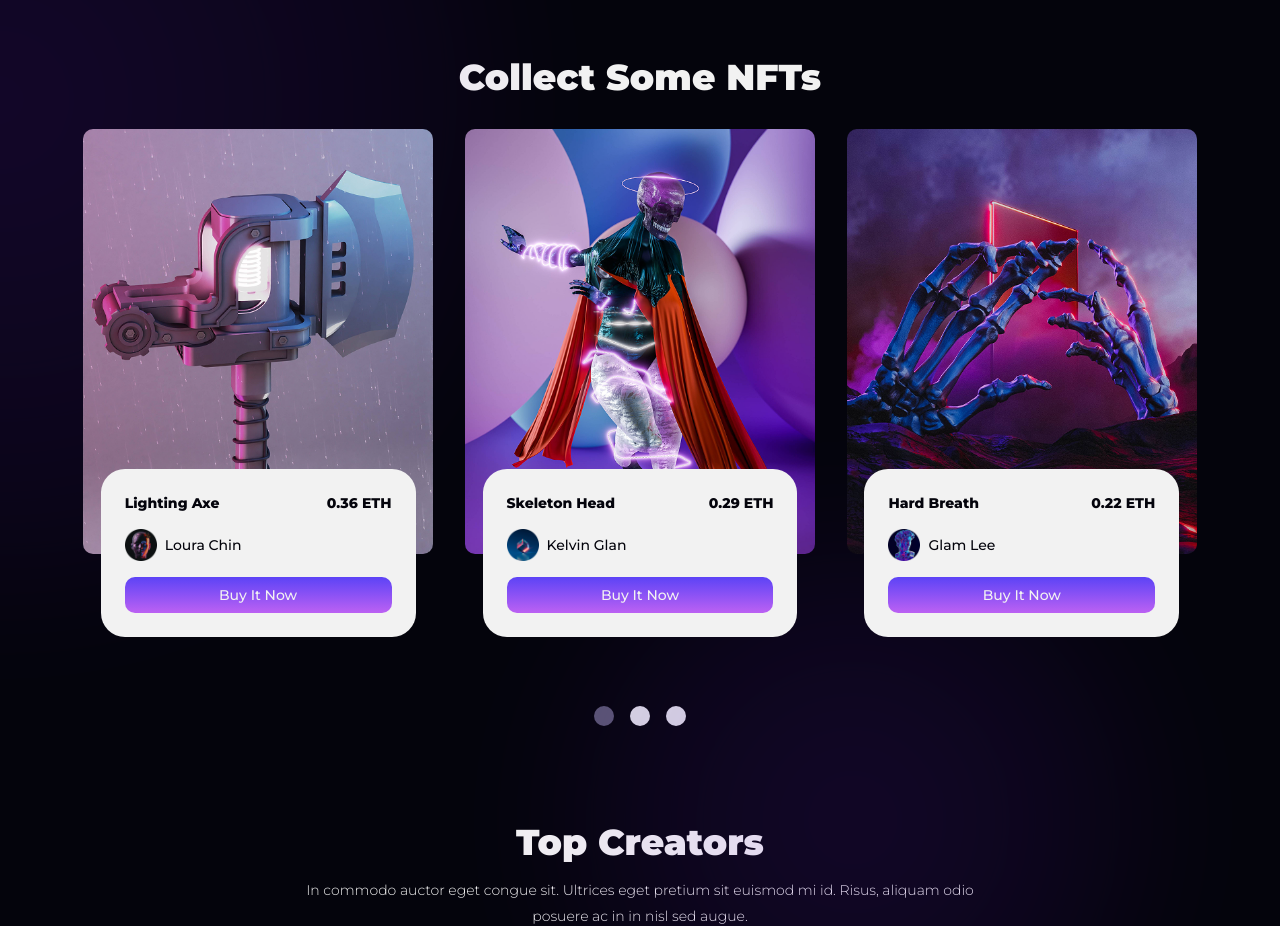
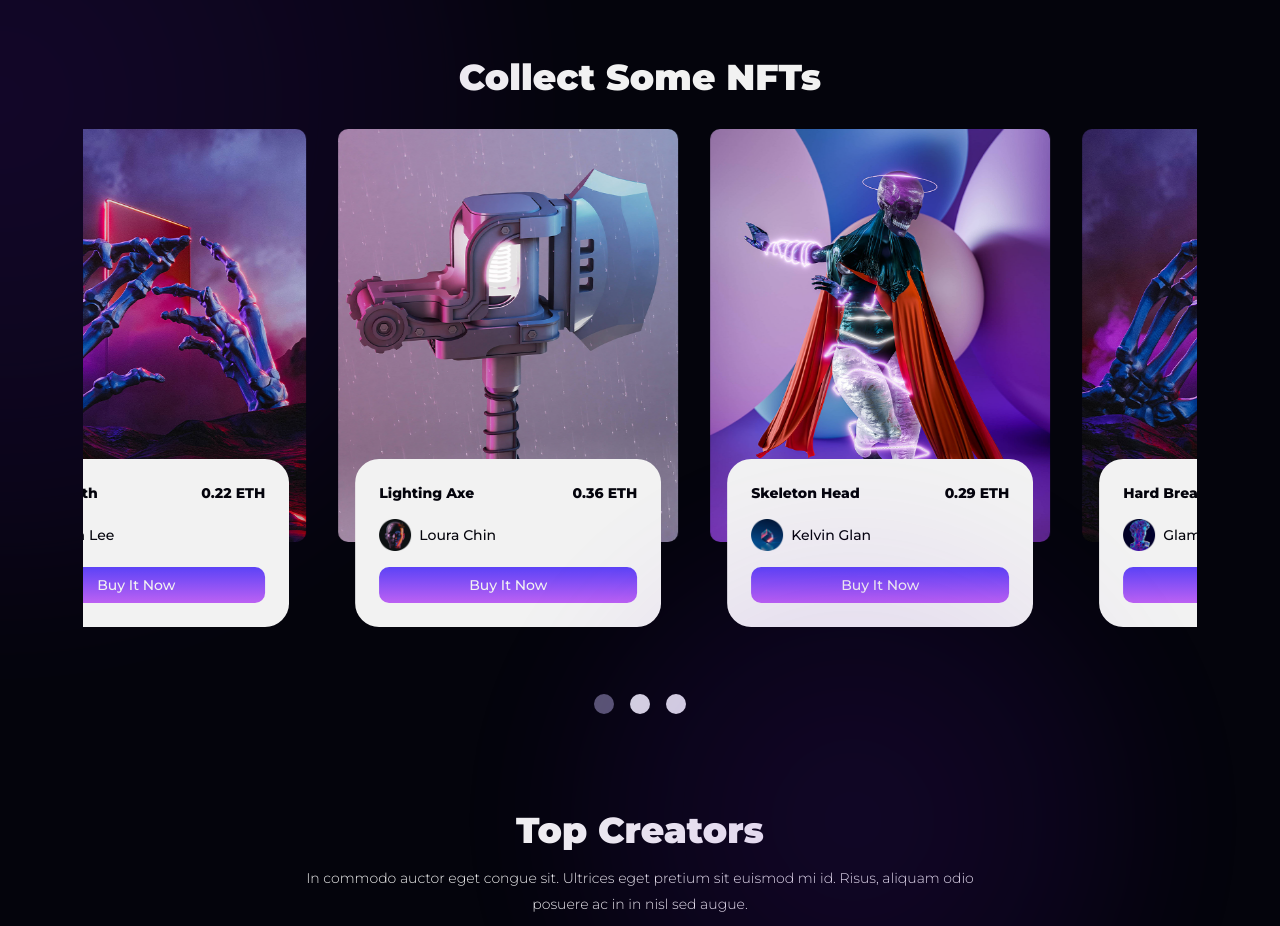
Before and after one commit to codimaniac/NextGen-NFT-Marketplace, a React (Vite) app: page / in a window 1280 px wide. Shown: the part 780-1706 px from the top of the page. Built offline with nearby package versions, Linux system fonts and the light colour scheme.

Commit message:
Added animation to NFTs card

```diff
--- a/src/components/navbar/NavBar.jsx
+++ b/src/components/navbar/NavBar.jsx
@@ -7,7 +7,7 @@ import { Link } from 'react-router-dom'
 const Menu = ({toggle}) => {
   return (
     <>
-      <li><a href="#home" className="no-underline hover:text-[var(--secondary-color)]" onClick={toggle}>Home</a></li>
+      <li><Link to="/" className="no-underline hover:text-[var(--secondary-color)]" onClick={toggle}>Home</Link></li>
       <li><a href="#marketplace" className="no-underline hover:text-[var(--secondary-color)]" onClick={toggle}>Marketplace</a></li>
       <li><a href="#artist" className="no-underline hover:text-[var(--secondary-color)]" onClick={toggle}>Artist</a></li>
       <li><a href="#community" className="no-underline hover:text-[var(--secondary-color)]" onClick={toggle}>Community</a></li>
--- a/src/components/nfts-card/NFTsCard.jsx
+++ b/src/components/nfts-card/NFTsCard.jsx
@@ -2,7 +2,7 @@ import Button from "../button/Button"
 
 const NFTsCard = ({nft, name, price, creator, creator_pfp}) => {
   return (
-    <div className="relative flex flex-1 items-center text-[var(--primary-color)] lg:text-sm">
+    <div className="relative flex w-[340px] items-center text-[var(--primary-color)] lg:text-sm">
         <img src={nft} alt={name} className="rounded-[10px]"/>
         <div className="absolute z-50 top-4/5 left-1/20 w-9/10 flex flex-col gap-4 bg-[var(--light-color)] p-6 rounded-3xl">
             <div className="flex justify-between font-extrabold">
--- a/src/components/stat-card/StatCard.jsx
+++ b/src/components/stat-card/StatCard.jsx
@@ -1,8 +1,8 @@
 const StatCard = ({stat, value}) => {
   return (
-    <div className="flex flex-col gap-4 items-center justify-center rounded-[10px] bg-[#16192a] border-2 border-[#2e3150] w-80 h-auto p-12 lg:p-8 lg:w-55 lg:text-[13px] xl:w-65 xl:text-sm">
+    <div className="flex flex-col flex-1 gap-4 items-center justify-center rounded-[10px] bg-[#16192a] border-2 border-[#2e3150] w-80 h-auto p-12 md:p-8 lg:w-55 lg:text-[13px] xl:w-65 xl:text-sm">
         <h2 className="text-5xl font-black lg:text-7xl gradient-text">{value}</h2>
-        <p className="font-bold text-xl">{stat}</p>
+        <p className="font-bold text-xl md:text-lg">{stat}</p>
     </div>
   )
 }
--- a/src/containers/collect-nft/CollectNFTs.jsx
+++ b/src/containers/collect-nft/CollectNFTs.jsx
@@ -5,7 +5,8 @@ const CollectNFTs = () => {
   return (
     <div className="flex flex-col items-center section__margin gap-8" id="marketplace">
         <h2 className="text-3xl font-black lg:text-4xl mt-20">Collect Some NFTs</h2>
-        <div className="flex flex-col gap-28 lg:flex-row lg:gap-8">
+        <div className="flex w-full overflow-x-clip">
+            <div className="flex gap-28 lg:flex-row lg:gap-8 animate-slide">
                 {
                     nftDetails.map((nftDetail, id) => {
                         return (
@@ -13,6 +14,7 @@ const CollectNFTs = () => {
                         )
                     })
                 }
+            </div>
         </div>
         <div className="flex gap-4 mt-30">
             <div className="w-5 h-5 bg-[var(--light-purple)] rounded-full"></div>
--- a/src/containers/collect-nft/import.js
+++ b/src/containers/collect-nft/import.js
@@ -6,6 +6,13 @@ import HardBreath from '../../assets/hard-breath.png'
 import GlamPFP from '../../assets/glam-lee-pfp.png'
 
 const nftDetails = [
+    {
+        "nft": HardBreath,
+        "name": "Hard Breath",
+        "price": 0.22,
+        "creator": "Glam Lee",
+        "creator_pfp": GlamPFP
+    },
     {
         "nft": LightingAxe,
         "name": "Lighting Axe",
@@ -27,6 +34,20 @@ const nftDetails = [
         "creator": "Glam Lee",
         "creator_pfp": GlamPFP
     },
+    {
+        "nft": LightingAxe,
+        "name": "Lighting Axe",
+        "price": 0.36,
+        "creator": "Loura Chin",
+        "creator_pfp": LouraPFP
+    },
+    {
+        "nft": SkeletonHead,
+        "name": "Skeleton Head",
+        "price": 0.29,
+        "creator": "Kelvin Glan",
+        "creator_pfp": KelvinPFP
+    },
 ]
 
 export {nftDetails}
--- a/src/containers/stats/Stats.jsx
+++ b/src/containers/stats/Stats.jsx
@@ -2,7 +2,7 @@ import { StatCard } from "../../components"
 
 const Stats = () => {
   return (
-    <div className="flex flex-col items-center justify-between gap-12 mt-12 w-full section__margin lg:flex-row lg:gap-4">
+    <div className="flex flex-col items-center justify-between gap-12 mt-12 w-full section__margin md:flex-row md:flex-wrap md:gap-y-4 md:gap-x-[3px] lg:gap-4">
         <StatCard stat="Total NFTs" value={450}/>
         <StatCard stat="Our Creators" value={260}/>
         <StatCard stat="Total Customers" value={920}/>
--- a/src/index.css
+++ b/src/index.css
@@ -113,6 +113,19 @@ html, body {
     }
 }
 
+@keyframes slide {
+    0% {
+        transform: translateX(0);
+    }
+    100% {
+        transform: translateX(-1110px);
+    }
+}
+
+.animate-slide {
+    animation: slide 60s linear infinite;
+}
+
 .clipped-img {
     background-image: url(./assets/clipped-image.png);
     background-clip: text;
--- a/src/pages/About.jsx
+++ b/src/pages/About.jsx
@@ -4,6 +4,7 @@ import { LatestBlog, Stats } from "../containers"
 
 const About = () => {
   return (
+    <>
         <div className="flex flex-col gap-4 items-center section__margin">
             <h2 className="text-3xl font-black lg:text-4xl mt-20">About Us</h2>
             <img src={AboutBanner} alt="About Banner" className="w-full h-auto rounded-[10px]"/>
@@ -33,14 +34,25 @@ const About = () => {
                     <h2 className="text-3xl font-black lg:text-4xl mt-20">You Can Create, Sell And Collect Best NFTs From NextGen</h2>
                 </div>
                 <div className="flex flex-col flex-1 gap-6">
-                <p className="text-xs font-light leading-[183%] lg:mt-14">
+                    <p className="text-xs font-light leading-[183%] lg:mt-20">
                         Lorem, ipsum dolor sit amet consectetur adipisicing elit. Esse asperiores voluptates, tempora, inventore perspiciatis deserunt nobis harum id iusto nam, eius sit adipisci aut sed hic illo beatae repellendus reprehenderit repudiandae similique impedit. Vero odit dolorem earum excepturi nisi aut, blanditiis ipsum nemo asperiores, dolor laboriosam maiores illum! Impedit, perspiciatis!
                     </p>
                 </div>
             </div>
             <Stats />
+            <div className="flex flex-col gap-4 items-center pb-20 rounded-[10px]">
+                <h2 className="text-3xl text-center font-black lg:text-4xl mt-20">Discover And Collect Best NFTs</h2>
+                <p className="text-xs text-center font-light leading-[183%] lg:mt-20">
+                    Lorem, ipsum dolor sit amet consectetur adipisicing elit. Illo, a dolor sequi omnis eaque eveniet exercitationem reprehenderit obcaecati impedit? Doloribus, error repellendus sit quod voluptate est.
+                </p>
+                <div className="flex gap-4">
+                    <Button className="gradient-lin-bg">Explore NFTs</Button>
+                    <button className="border-2 border-transparent gradient-lin-bg bg-clip-border cursor-pointer"><div className="bg-[var(--primary-color)] w-full h-full pt-[8px] pb-[8px] pl-[24px] pr-[24px] md:pt-[4px] md:pb-[4px] md:pl-[12px] md:pr-[12px]">Contact Us</div></button>
+                </div>
+            </div>
+        </div>
         <LatestBlog />
-    </div>
+    </>
   )
 }
 
```
Also changed, not shown: 1 other file (tests, documents, lock files or other folders). Lines whose indentation alone changed are shown as unchanged.
